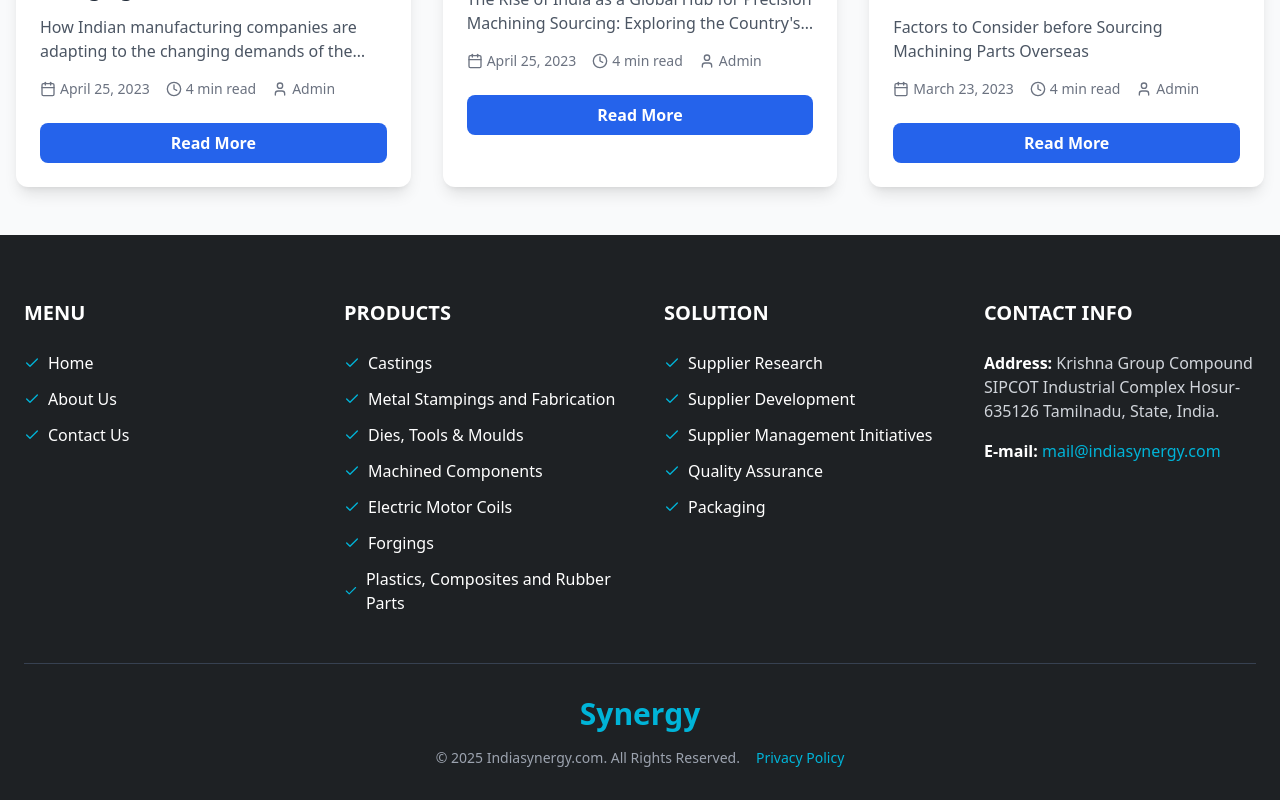
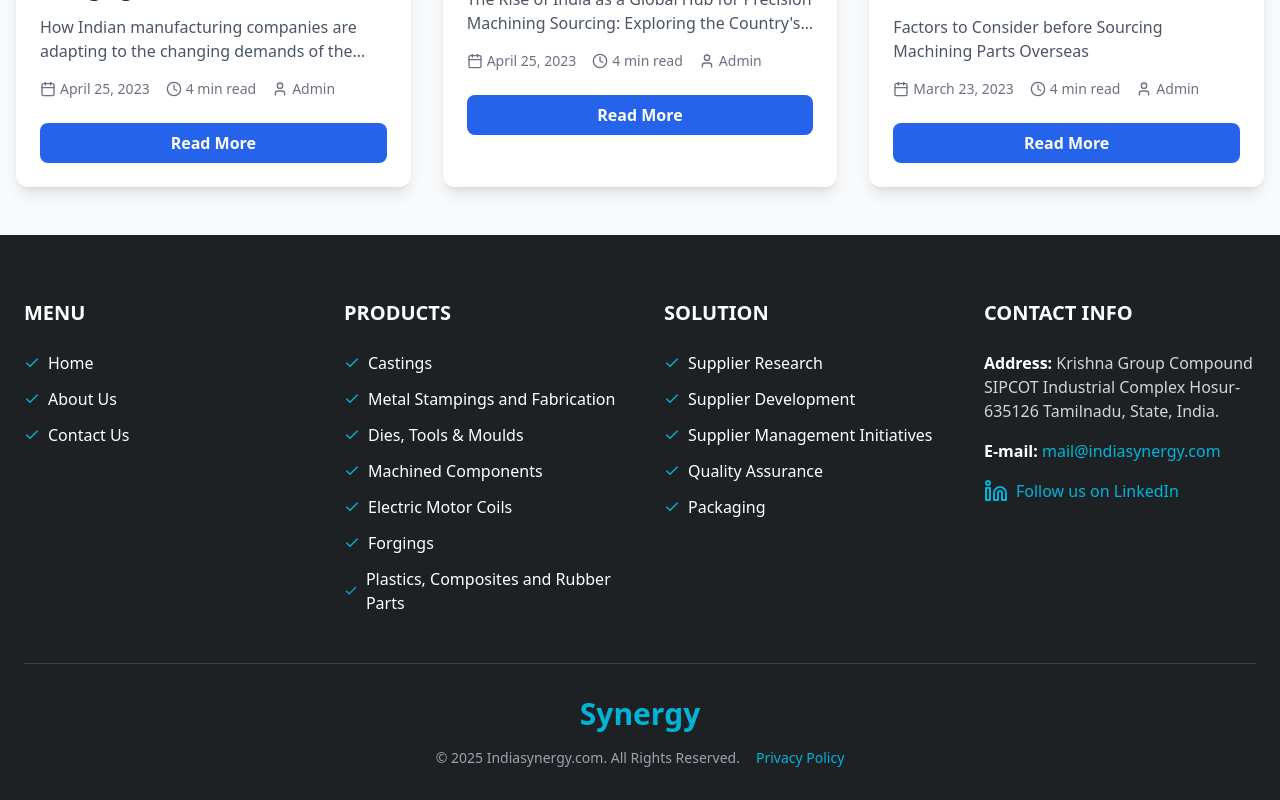
Before and after one commit to ApoorvaA5/02ygrenys, a React (Vite) app: page /blog in a window 1280 px wide. Shown: the part 2005-2805 px from the top of the page. Built offline with nearby package versions, Linux system fonts and the light colour scheme.

Commit message:
updated footer

```diff
--- a/src/components/Footer.tsx
+++ b/src/components/Footer.tsx
@@ -1,6 +1,8 @@
 import React from 'react';
 import { Link } from 'react-router-dom';
-import { Check } from 'lucide-react';
+import { Check,Linkedin } from 'lucide-react';
+
+
 
 const Footer = () => {
   return (
@@ -132,6 +134,17 @@ const Footer = () => {
                   mail@indiasynergy.com
                 </a>
               </p>
+              <p>
+                <a
+                  href="https://www.linkedin.com/company/synergy-global-sourcing/"
+                  target="_blank"
+                  rel="noopener noreferrer"
+                  className="flex items-center space-x-2 text-[#00B4D8] hover:underline"
+                >
+                  <Linkedin className="w-6 h-6" />
+                  <span>Follow us on LinkedIn</span>
+                </a>
+              </p>
             </div>
           </div>
         </div>
```
